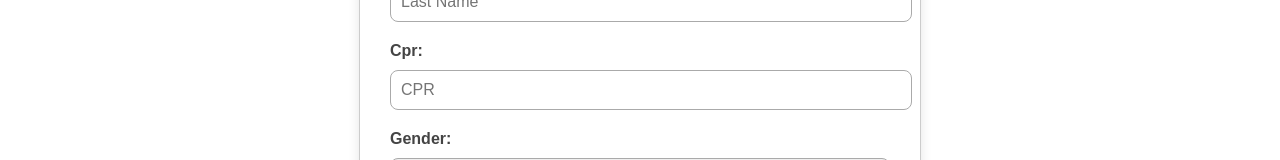
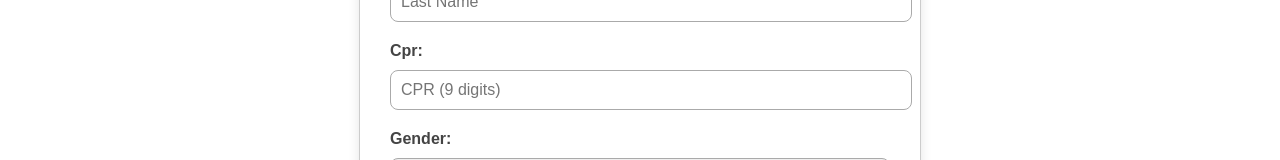
Before and after one commit to Naimjalal/medappoint-frontend, a React (Vite) app: page /register in a window 1280 px wide. Shown: the part 567-727 px from the top of the page. Built offline with nearby package versions, Linux system fonts and the light colour scheme.

Commit message:
added expression for cpr front end

```diff
--- a/src/pages/Register.jsx
+++ b/src/pages/Register.jsx
@@ -98,9 +98,12 @@ const Register = () => {
 <input
   type="text"
   name="cpr"
-  placeholder="CPR"
+  placeholder="CPR (9 digits)"
   onChange={handleChange}
   value={formState.cpr}
+  pattern="\d{9}"
+  title="CPR must be exactly 9 digits"
+  required
 />
       <label htmlFor="gender">Gender: </label>
       <select
```
